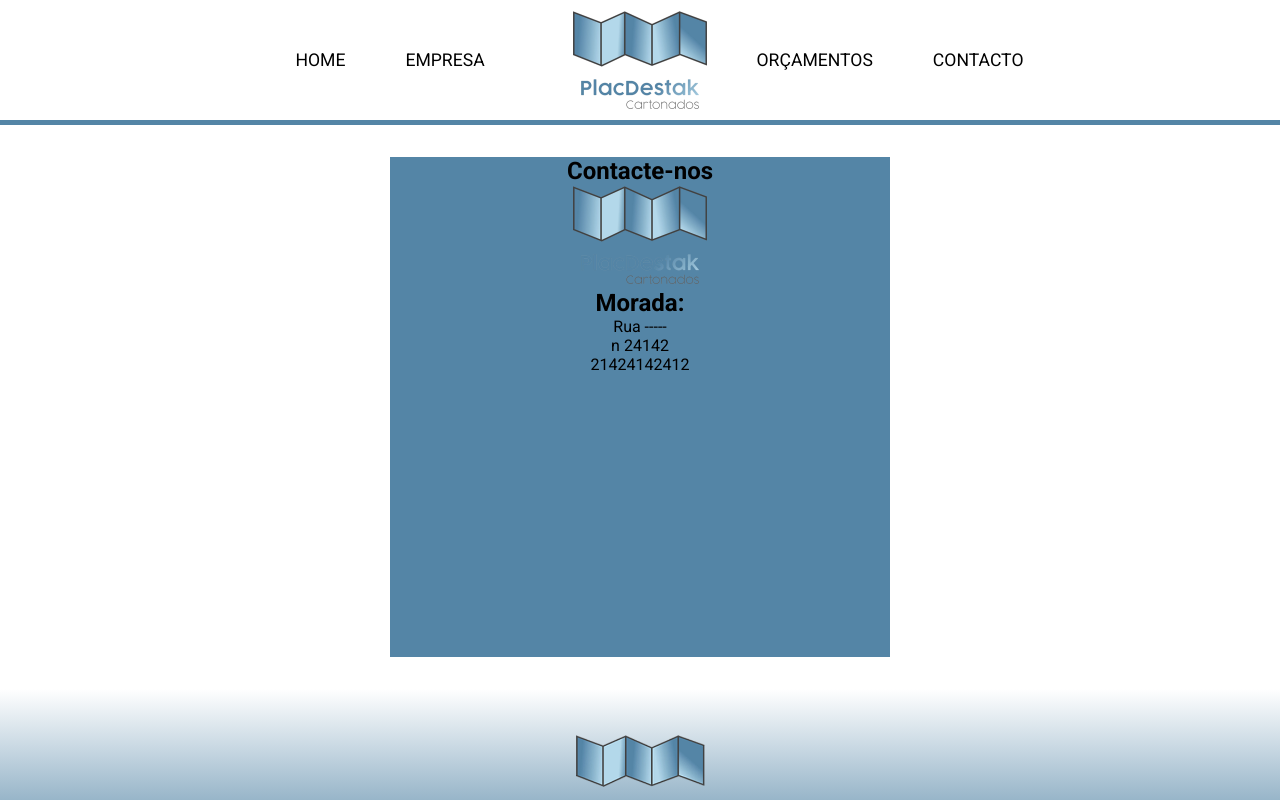
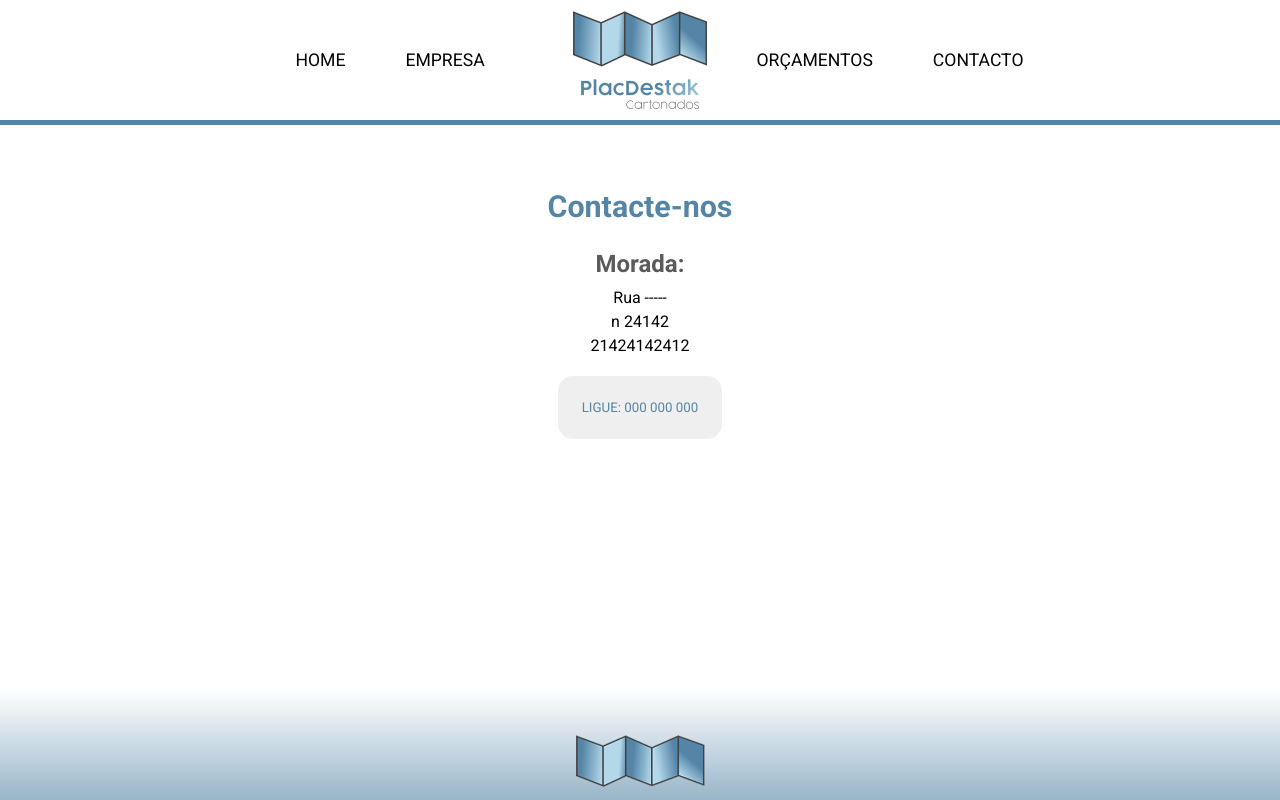
Before and after one commit to ynfleozin/site-placdestak, an Angular app: page / in a window 1280 px wide. Both pictures are taken after a click on the item "CONTACTO". Shown: the top 800 px of the page. Built offline with nearby package versions, Linux system fonts and the light colour scheme; a web font is replaced by a local one.

Commit message:
updating contact component

```diff
--- a/src/app/components/contact/contact.component.html
+++ b/src/app/components/contact/contact.component.html
@@ -2,11 +2,18 @@
 <section class="contact-section">
   <div class="contact">
     <h1>Contacte-nos</h1>
-    <img ngSrc="assets/imgs/LogoPlacDestakText.png" alt="" width="150" height="100">
-    <h2>Morada:</h2>
-    <p>Rua -----</p>
-    <p>n 24142</p>
-    <p>21424142412</p>
+
+    <div class="address">
+      <h2>Morada:</h2>
+      <p>Rua -----</p>
+      <p>n 24142</p>
+      <p>21424142412</p>
+    </div>
+
+    <button class="call-button">LIGUE: 000 000 000</button>
+  </div>
+  <div>
+    <img src="" alt="">
   </div>
 </section>
 <app-footer />
--- a/src/app/components/contact/contact.component.scss
+++ b/src/app/components/contact/contact.component.scss
@@ -8,8 +8,39 @@
   padding: 2rem;
 
   .contact{
-    background-color: $primary-color;
+    padding: 2rem;
     height: 500px;
     width: 500px;
+
+    h1{
+      color: $primary-color;
+      font-size: 1.9rem;
+    }
+
+    .address{
+      padding: 1rem;
+
+      h2{
+        color: $secondary-color;
+        margin: 10px 0;
+      }
+
+      p{
+        margin: 5px 0;
+      }
+    }
+
+    .call-button{
+      cursor: pointer;
+      color: $primary-color;
+      padding: 1.5rem;
+      border: none;
+      border-radius: 15px;
+    }
+
+    .call-button:hover{
+      background-color: $primary-color;
+      color: white;
+    }
   }
 }
```
